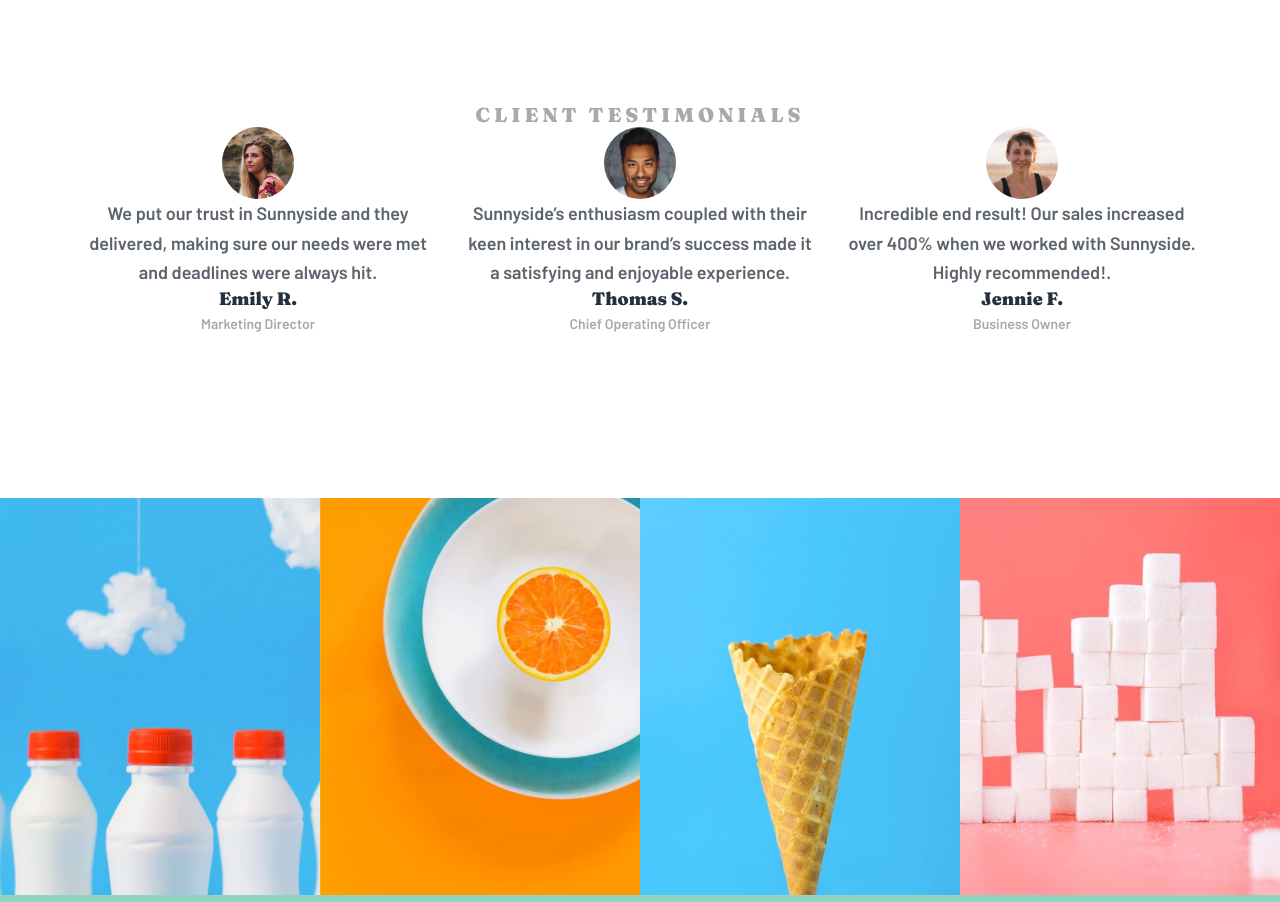
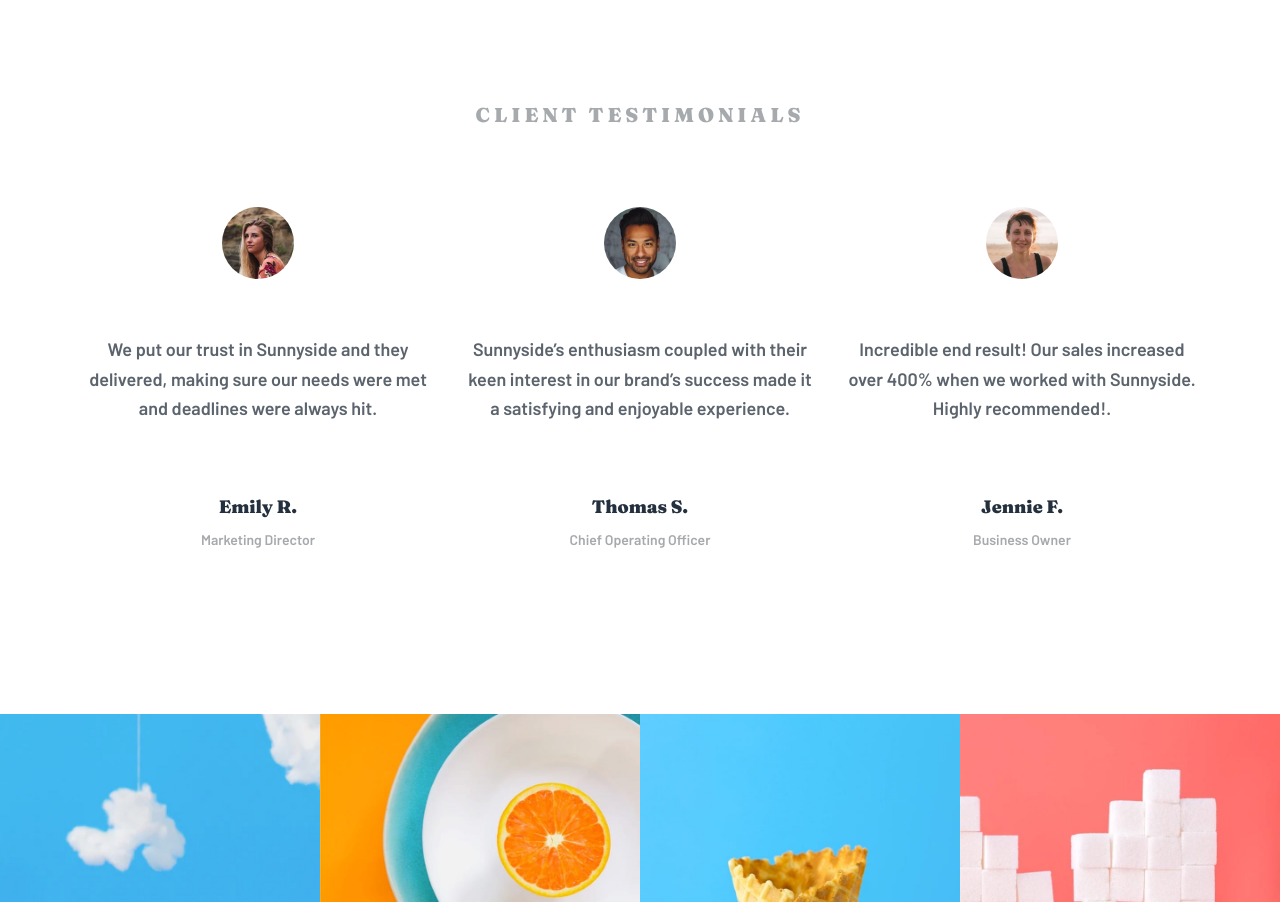
Before and after one commit to JakubM-I/agency-landing-page, a React (Vite) app: page / in a window 1280 px wide. Shown: the part 860-1762 px from the top of the page. Built offline with nearby package versions, Linux system fonts and the light colour scheme.

Commit message:
Add spacing to testimonial content

```diff
--- a/src/components/Testimonials/index.tsx
+++ b/src/components/Testimonials/index.tsx
@@ -6,25 +6,37 @@ const Testimonials: React.FC = () => {
     return (
         <div className="w-full bg-white py-[162px]">
             <div className="testimonials-width">
-                <p className="text-center uppercase text-preset-6 text-grey-400 ">Client testimonials</p>
+                <p className="text-center uppercase text-preset-6 text-grey-400 mb-20">Client testimonials</p>
                 <div className="flex justify-center items-start gap-8">
-                    <div className="w-[350px] flex flex-col justify-start items-center">
+                    <div className="w-[350px] flex flex-col justify-start items-center gap-[72px]">
+                        <div className="flex flex-col justify-start items-center gap-14">
                             <img src={emilly} alt="Emily R. - Marketing Director" className="w-[72px] h-[72px] rounded-full" />
                             <p className="text-preset-10 text-center text-grey-600">We put our trust in Sunnyside and they delivered, making sure our needs were met and deadlines were always hit.</p>
+                        </div>
+                        <div className="flex flex-col justify-start items-center gap-2">
                             <p className="text-preset-7 text-grey-950">Emily R.</p>
                             <p className="text-preset-12 text-grey-400">Marketing Director</p>
                         </div>
-                    <div className="w-[350px] flex flex-col justify-start items-center">
+                    </div>
+                    <div className="w-[350px] flex flex-col justify-start items-center gap-[72px]">
+                        <div className="flex flex-col justify-start items-center gap-14">
                             <img src={thomas} alt="Thomas S. - Chief Operating Officer" className="w-[72px] h-[72px] rounded-full" />
                             <p className="text-preset-10 text-center text-grey-600">Sunnyside’s enthusiasm coupled with their keen interest in our brand’s success made it a satisfying and enjoyable experience.</p>
+                        </div>
+                        <div className="flex flex-col justify-start items-center gap-2">
                             <p className="text-preset-7 text-grey-950">Thomas S.</p>
                             <p className="text-preset-12 text-grey-400">Chief Operating Officer</p>
                         </div>
-                    <div className="w-[350px] flex flex-col justify-start items-center">
+                    </div>
+                    <div className="w-[350px] flex flex-col justify-start items-center gap-[72px]">
+                        <div className="flex flex-col justify-start items-center gap-14">
                             <img src={jennie} alt="Jennie F. - Business Owner" className="w-[72px] h-[72px] rounded-full" />
                             <p className="text-preset-10 text-center text-grey-600">Incredible end result! Our sales increased over 400% when we worked with Sunnyside. Highly recommended!.</p>
+                        </div>
+                        <div className="flex flex-col justify-start items-center gap-2">
                             <p className="text-preset-7 text-grey-950">Jennie F.</p>
                             <p className="text-preset-12 text-grey-400">Business Owner</p>
+                        </div>
                     </div>
                 </div>
             </div>
```
Lines whose indentation alone changed are shown as unchanged.
